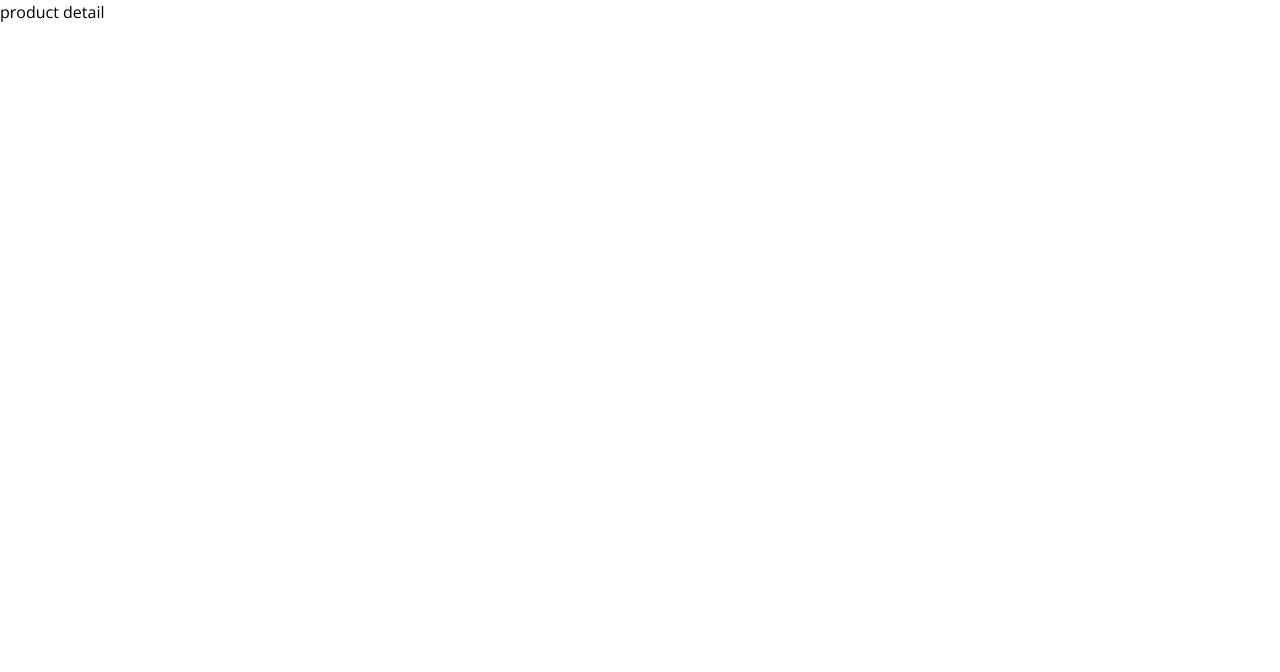
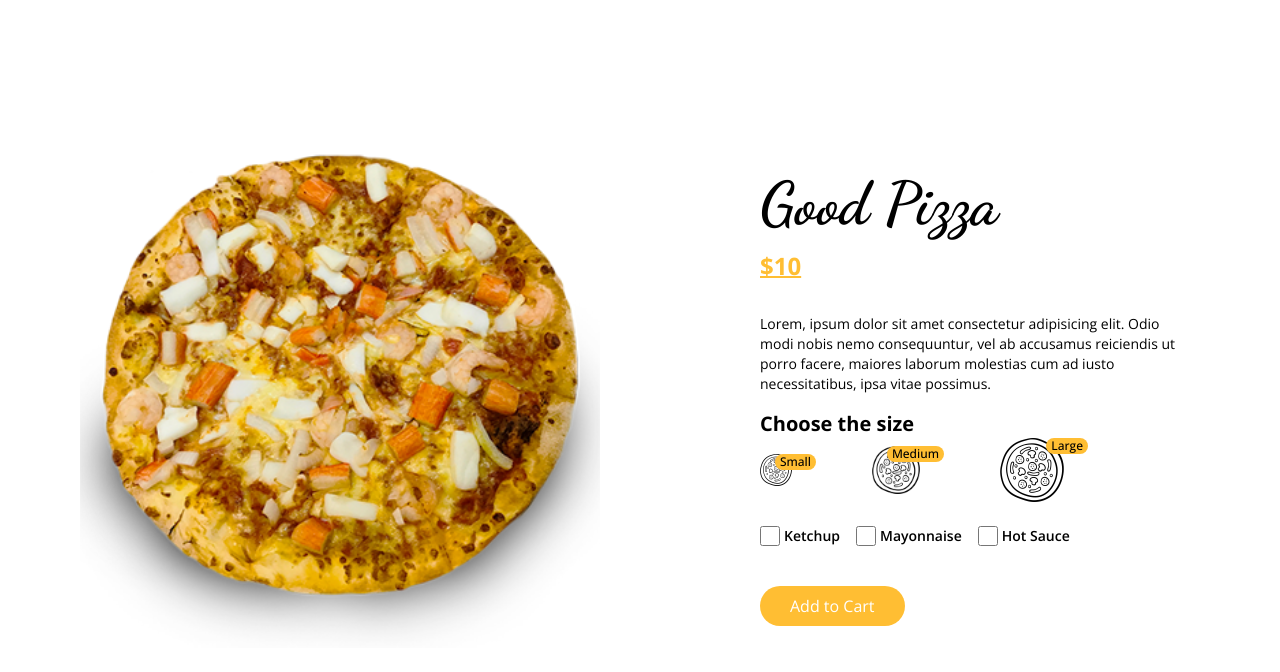
Before and after one commit to ycihan0/Food-Ordering, a Next.js app: page /product in a window 1280 px wide. Shown: the top 672 px of the page. Built offline with nearby package versions, Linux system fonts and the light colour scheme.

Commit message:
Product Detail Css

```diff
--- a/pages/product/index.jsx
+++ b/pages/product/index.jsx
@@ -1,5 +1,64 @@
-const index = () => {
-  return <div>product detail</div>;
+import Title from "@/components/ui/Title";
+import Image from "next/image";
+
+const Index = () => {
+  return (
+    <div className="flex items-center h-screen gap-20 py-20 flex-wrap">
+      <div className="relative md:flex-1 w-[80%] h-[80%] mx-20">
+        <Image src="/images/f1.png" alt="" layout="fill" objectFit="contain" />
+      </div>
+      <div className="md:flex-1 md:text-start text-center">
+        <Title addClass="text-6xl">Good Pizza</Title>
+        <span className="text-primary text-2xl font-bold underline underline-offset-1 my-4 inline-block">
+          $10
+        </span>
+        <p className="text-sm my-4 md:pr-24">
+          Lorem, ipsum dolor sit amet consectetur adipisicing elit. Odio modi
+          nobis nemo consequuntur, vel ab accusamus reiciendis ut porro facere,
+          maiores laborum molestias cum ad iusto necessitatibus, ipsa vitae
+          possimus.
+        </p>
+        <div>
+          <h4 className="text-xl font-bold">Choose the size</h4>
+          <div className="flex items-center gap-x-20 md:justify-start justify-center">
+            <div className="relative w-8 h-8">
+              <Image src="/images/size.png" alt="" layout="fill" />
+              <span className="absolute top-0 -right-6 text-xs bg-primary rounded-full px-[5px] font-medium">
+                Small
+              </span>
+            </div>
+            <div className="relative w-12 h-12">
+              <Image src="/images/size.png" alt="" layout="fill" />
+              <span className="absolute top-0 -right-6 text-xs bg-primary rounded-full px-[5px] font-medium">
+                Medium
+              </span>
+            </div>
+            <div className="relative w-16 h-16">
+              <Image src="/images/size.png" alt="" layout="fill" />
+              <span className="absolute top-0 -right-6 text-xs bg-primary rounded-full px-[5px] font-medium">
+                Large
+              </span>
+            </div>
+          </div>
+          <div className="flex gap-x-4 my-6 md:justify-start justify-center">
+            <label className="flex items-center gap-x-1">
+              <input type="checkbox" className="w-5 h-5 accent-primary"/>
+              <span className="text-sm font-semibold">Ketchup</span>
+            </label>
+            <label className="flex items-center gap-x-1">
+              <input type="checkbox" className="w-5 h-5 accent-primary"/>
+              <span className="text-sm font-semibold">Mayonnaise</span>
+            </label>
+            <label className="flex items-center gap-x-1">
+              <input type="checkbox" className="w-5 h-5 accent-primary"/>
+              <span className="text-sm font-semibold">Hot Sauce</span>
+            </label>
+          </div>
+          <button className="btn-primary mt-4">Add to Cart</button>
+        </div>
+      </div>
+    </div>
+  );
 };
 
-export default index;
+export default Index;
```
Also changed, not shown: public/images/size.png (added).
